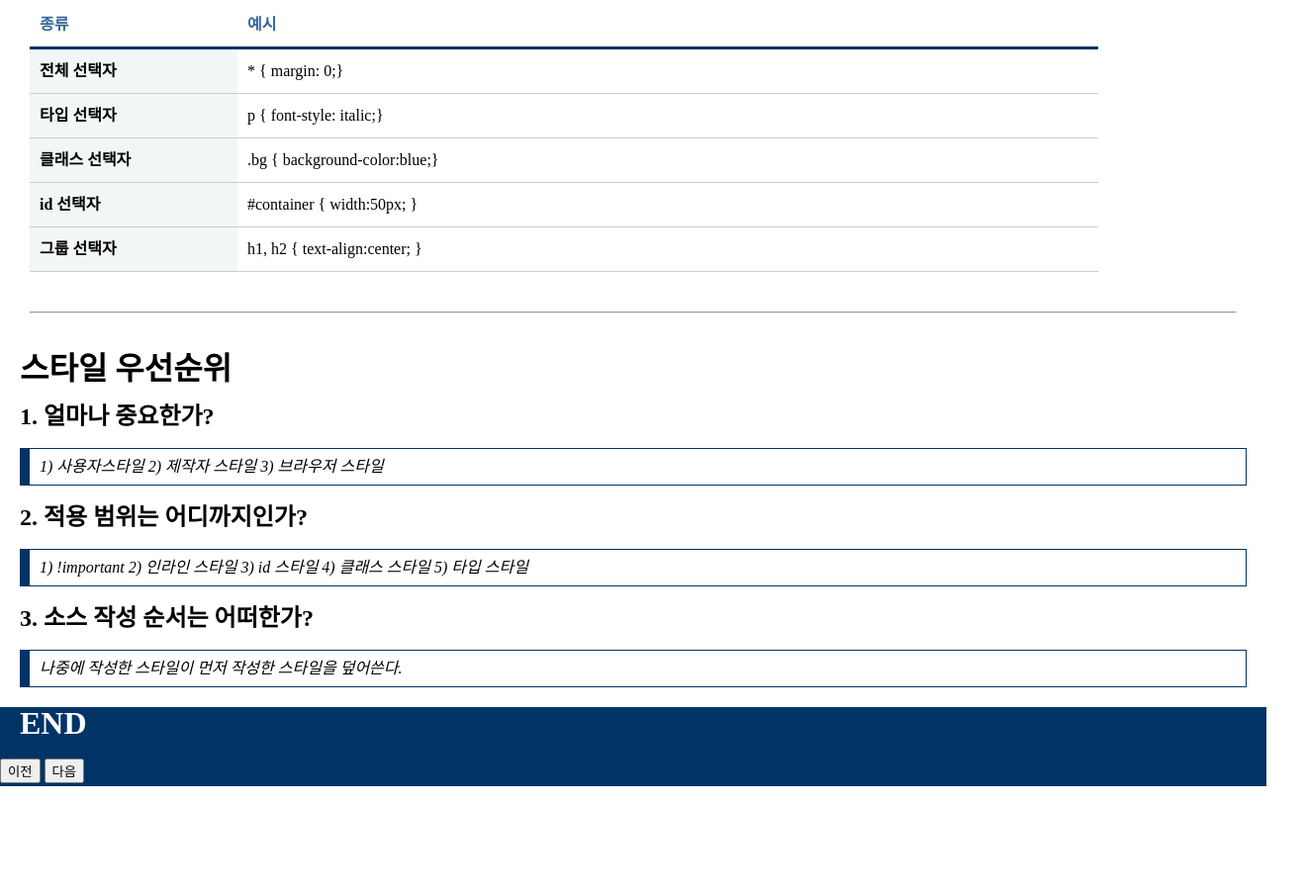
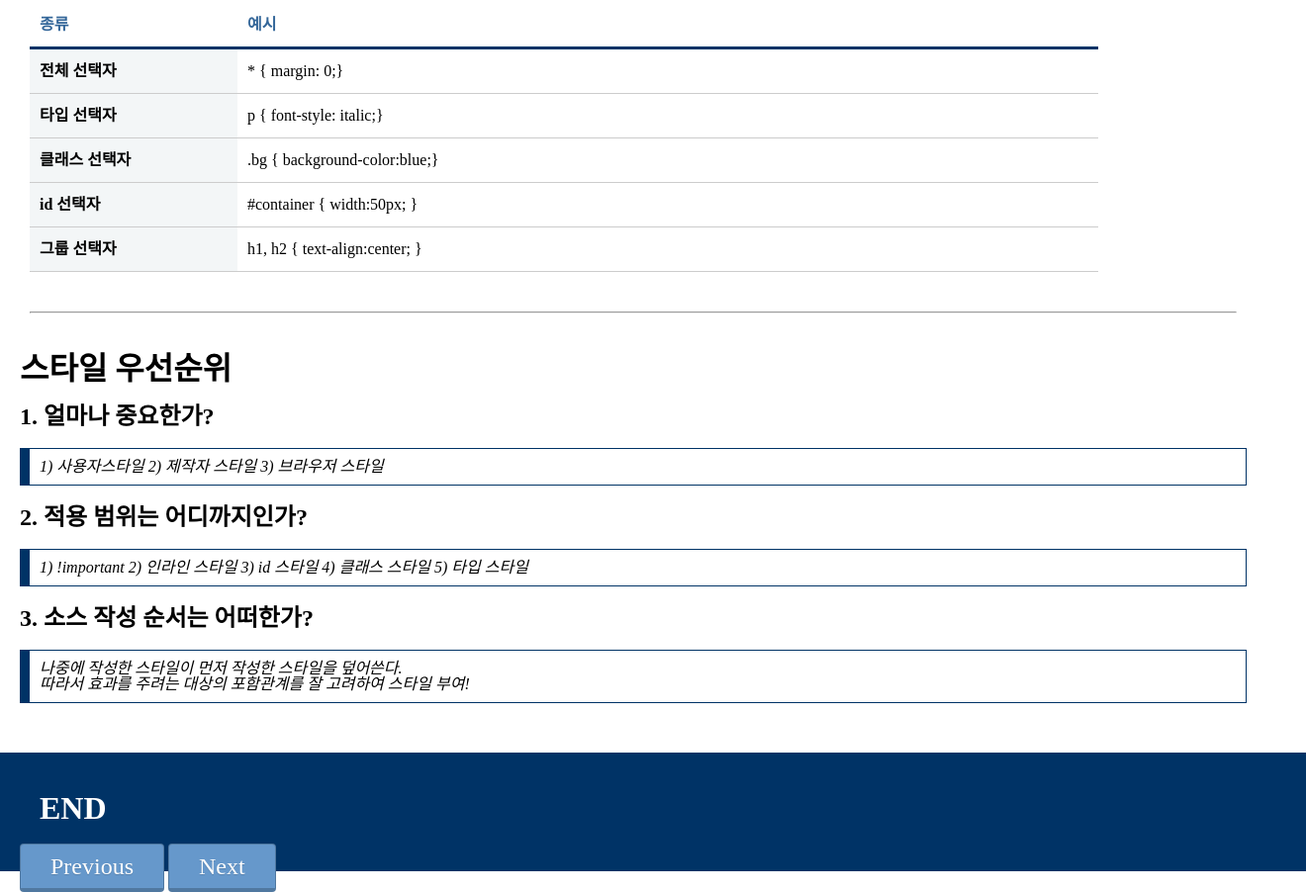
Before and after one commit to iteach12/html_css_js_basic, a website: page views/css-06.html in a window 1280 px wide. Shown: the part 1007-1909 px from the top of the page at 99% size, 1320 px wide, since content can reach past the window. Before the commit the page ends 1802 px from the top, so only its background shows below. Drawn offline with Linux system fonts and the light colour scheme.

Commit message:
footer update, btn design

```diff
--- a/css/styles_basic.css
+++ b/css/styles_basic.css
@@ -113,8 +113,26 @@ cite {
 footer {
   width: 100%;
   height: 10%;
+  margin-top: 50px;
+  padding: 20px;
   background-color: #036;
 }
 footer div h3 {
   color: white;
 }
+
+/* 버튼 꾸미기 */
+.btn-gradient {
+  text-decoration: none;
+  text-align: center;
+  font-size: x-large;
+  color: white;
+  padding: 10px 30px;
+  display: inline-block;
+  position: relative;
+  border: 1px solid rgba(0, 0, 0, 0.21);
+  border-bottom: 4px solid rgba(0, 0, 0, 0.21);
+  border-radius: 4px;
+  text-shadow: 0 1px 0 rgba(0, 0, 0, 0.15);
+  background: #6698cb;
+}
--- a/views/css-06.html
+++ b/views/css-06.html
@@ -3,7 +3,7 @@
   <head>
     <meta charset="UTF-8" />
     <link rel="stylesheet" href="../css/styles_basic.css" />
-    <title>HTML_CSS_JS_STUDY</title>
+    <title>06-CSS의 기본</title>
     <script
       src="https://kit.fontawesome.com/a857091e38.js"
       crossorigin="anonymous"
@@ -124,13 +124,14 @@
     </blockquote>
     <h4>3. 소스 작성 순서는 어떠한가?</h4>
     <blockquote>
-      나중에 작성한 스타일이 먼저 작성한 스타일을 덮어쓴다.
+      나중에 작성한 스타일이 먼저 작성한 스타일을 덮어쓴다.<br />
+      따라서 효과를 주려는 대상의 포함관계를 잘 고려하여 스타일 부여!
     </blockquote>
     <footer>
       <div class="footer-design">
         <h3>END</h3>
-        <button>이전</button>
-        <button>다음</button>
+        <a href="#" class="btn-gradient blue block">Previous</a>
+        <a href="#" class="btn-gradient blue block">Next</a>
       </div>
     </footer>
   </body>
```
Also changed, not shown: index.html (+6 -4 lines), views/css-07.html (added, +35 -0 lines).
